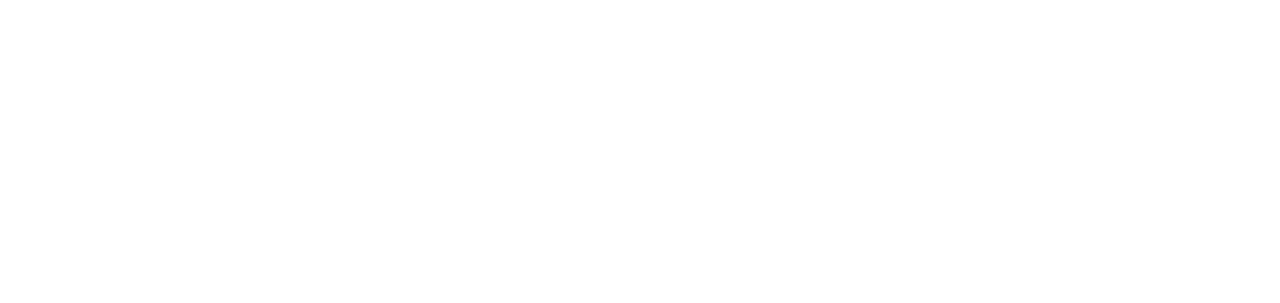
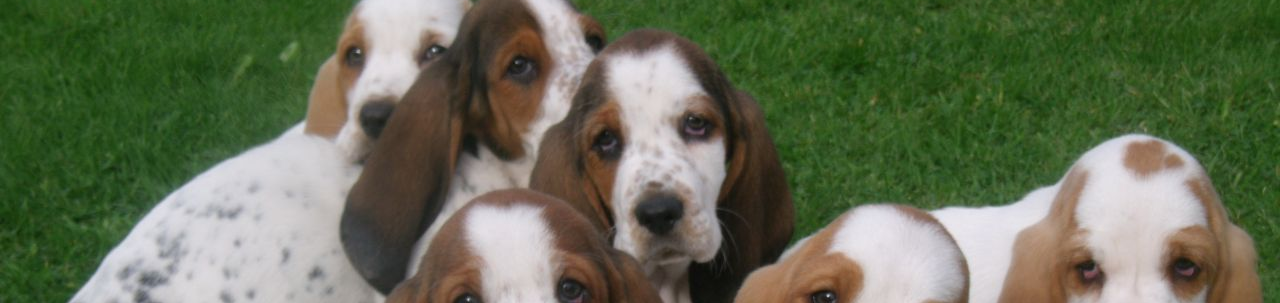
Before and after one commit to drewparker1254/Checkpoint, a plain HTML site: page index.html in a window 1280 px wide. Shown: the top 303 px of the page. Drawn offline with Linux system fonts and the light colour scheme; files that its build step writes are made by us from their sources.

Commit message:
Update style.css

```diff
--- a/style.css
+++ b/style.css
@@ -3,7 +3,7 @@ body, html {
   margin: 0;
 }
 .hero {
-  background-image:url('../img/Happy-Hounds1.jpg');
+  background-image:url('Happy-Hounds1.jpg');
   height: 100%;
   background-position: center;
   background-repeat:no-repeat;
```
